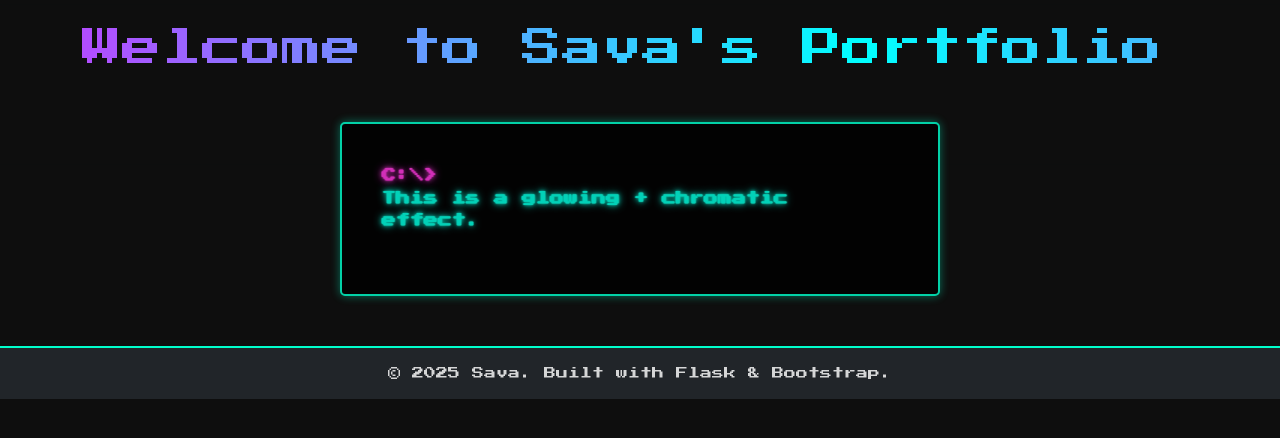
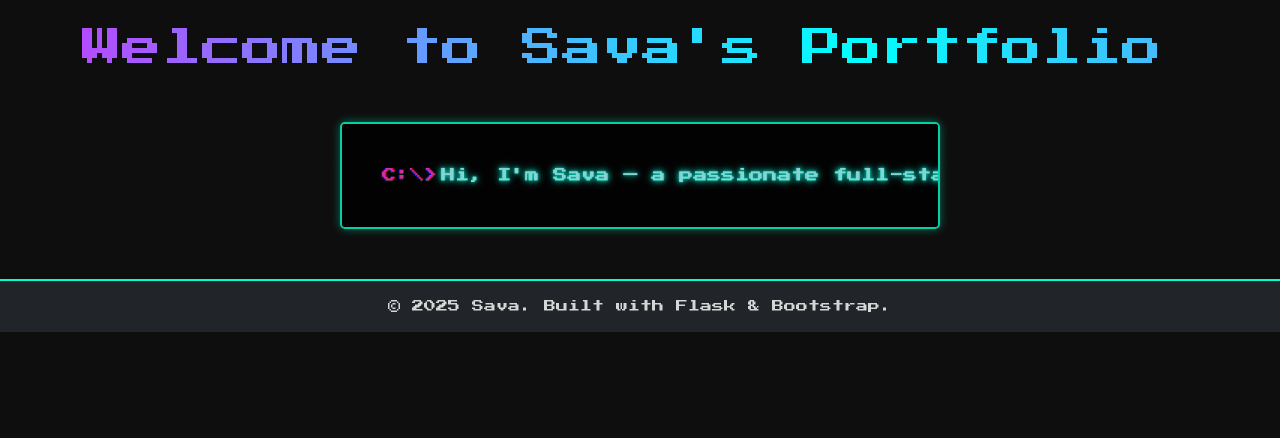
Before and after one commit to Vuletin/portfolio, a Flask app: page / in a window 1280 px wide. Shown: the part 56-494 px from the top of the page. Run offline with Flask 3, Linux system fonts and the light colour scheme.

Commit message:
simplifying

```diff
--- a/static/css/style.css
+++ b/static/css/style.css
@@ -108,12 +108,14 @@ pre, code {
 
 /* ==== Terminal Intro Style ==== */
 .terminal p {
-    white-space: pre-wrap; /* Preserve whitespace */
+    white-space: pre; /* Preserve whitespace */
+    overflow-x: auto; /* Allow horizontal scrolling */
     word-break: break-word; /* Break long words */
     display: flex; /* Flexbox for alignment */
-    align-items: flex-start; /* Align items to the start */
-    flex-wrap: wrap; /* Allow wrapping */
+    align-items: center; /* Align items to the center */
+    flex-wrap: nowrap; /* No wrapping */
     font-family: 'Press Start 2P', monospace;
+    gap: 0.2rem; /* Space between prompt and text */
     font-size: 14px;
     color: #00ffcc;
     background-color: #000;
@@ -318,7 +320,7 @@ body::after {
     position: relative;
     animation: glow-pulse 2.5s infinite alternate;
     filter: brightness(1.1); /* optional for more intensity */
-    color: currentColor; /* Use neon teal for main color (or any you want) */
+    color: #00ffcc; /* Use neon teal for main color (or any you want) */
     z-index: 2;
 }
 
@@ -328,24 +330,26 @@ body::after {
     position: absolute;
     top: 0;
     left: 0;
-    z-index: -1;
-    color: currentColor;
     pointer-events: none;
-    mix-blend-mode: screen;
-    opacity: 0.5;
+    z-index: 0; /* Behind the main text */
+    color: transparent;
+    mix-blend-mode: screen; /* Helps blend colors softly */
+    opacity: 0;
+    transition: opacity 0.2s ease-in-out;
 }
 
 .glow-chromatic::before {
     text-shadow: 1px 0 red;
     transform: translateX(-1px);
+    opacity: 0.6;
 }
 
 .glow-chromatic::after {
     text-shadow: -1px 0 blue;
     transform: translateX(1px);
+    opacity: 0.6;
 }
 
-/* === Neon Glow Animation === */
 @keyframes glow-pulse {
     0% {
         text-shadow:
--- a/templates/index.html
+++ b/templates/index.html
@@ -5,8 +5,8 @@
     <h1 class="gradient-text">Welcome to Sava's Portfolio</h1>
     <div class="terminal">
         <p>
-            <span class="prompt glow-chromatic" data-text="C:\>" style="color: #ff33cc;">C:\></span>
-            <span class="glow-chromatic" data-text="This is a glowing + chromatic effect." style="color: #00ffcc;">This is a glowing + chromatic effect.</span>
+            <span class="prompt">C:\></span>
+            <span class="glow-chromatic" data-text="Hi, I'm Sava — a passionate full-stack developer.">Hi, I'm Sava — a passionate full-stack developer.</span>
             <span class="cursor">█</span>
         </p>
     </div>
```
Also changed, not shown: templates/base.html (+12 -27 lines).
